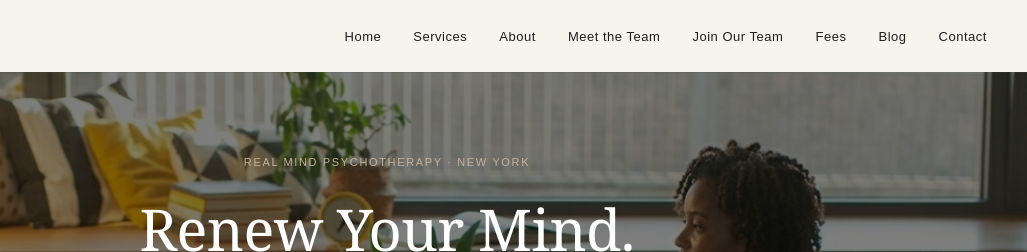
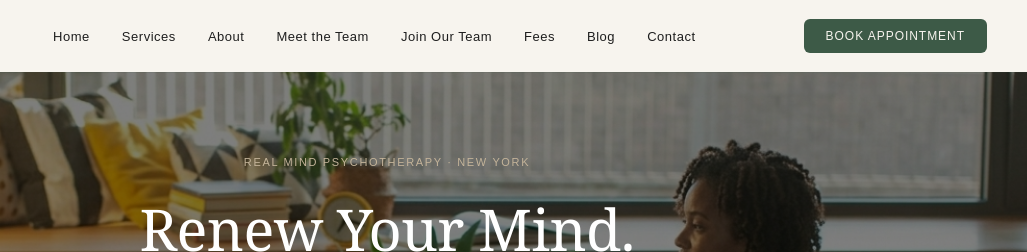
Before and after one commit to adisher/realmind, a website: page index.html in a window 1280 px wide. Shown: the top 252 px of the page, 253-1280 px from the left. Drawn offline with Linux system fonts and the light colour scheme.

Commit message:
another commit

```diff
--- a/css/header.css
+++ b/css/header.css
@@ -88,6 +88,50 @@
 .header-nav a.active {
   border-bottom: 1px solid var(--rm-accent);
   padding-bottom: 2px;
+}
+/* Book appointment button in nav */
+.header-book-btn {
+  font-family: Arial, sans-serif;
+  font-size: 12px;
+  letter-spacing: 0.08em;
+  text-transform: uppercase;
+  font-weight: 500;
+  padding: 10px 22px;
+  border-radius: 6px;
+  text-decoration: none;
+  transition: background 0.3s ease,
+    color 0.3s ease,
+    transform 0.2s ease;
+  white-space: nowrap;
+}
+
+/* Solid header state */
+#header.at-top .header-book-btn {
+  background: var(--rm-green);
+  color: var(--rm-bg);
+}
+
+#header.at-top .header-book-btn:hover {
+  background: #2D4535;
+  transform: translateY(-1px);
+}
+
+/* Scrolled blurred state */
+#header.scrolled .header-book-btn {
+  background: var(--rm-green);
+  color: var(--rm-bg);
+}
+
+#header.scrolled .header-book-btn:hover {
+  background: #2D4535;
+  transform: translateY(-1px);
+}
+
+/* Hide on mobile — burger menu takes over */
+@media (max-width: 900px) {
+  .header-book-btn {
+    display: none;
+  }
 }
 
 /* Dropdown */
--- a/js/main.js
+++ b/js/main.js
@@ -45,6 +45,7 @@ const HEADER_HTML = `
         <li><a href="/contact">Contact</a></li>
       </ul>
     </nav>
+    <a href="https://www.zocdoc.com/practice/real-mind-mental-health-counseling-177953?lock=true&isNewPatient=true&referrerType=widget" target="_blank" rel="noopener noreferrer" class="header-book-btn">Book Appointment</a>
     <button class="header-burger" aria-label="Open menu">
       <span class="burger-bar"></span>
       <span class="burger-bar"></span>
@@ -71,6 +72,9 @@ const HEADER_HTML = `
     <div class="mobile-nav-item"><a href="/fees">Fees</a></div>
     <div class="mobile-nav-item"><a href="/blog">Blog</a></div>
     <div class="mobile-nav-item"><a href="/contact">Contact</a></div>
+    <div class="mobile-nav-item">
+      <a href="https://www.zocdoc.com/practice/real-mind-mental-health-counseling-177953?lock=true&isNewPatient=true&referrerType=widget" target="_blank" rel="noopener noreferrer" style="color:var(--rm-green);font-weight:500;">Book Appointment →</a>
+    </div>
   </nav>
 </div>
 `;
```
